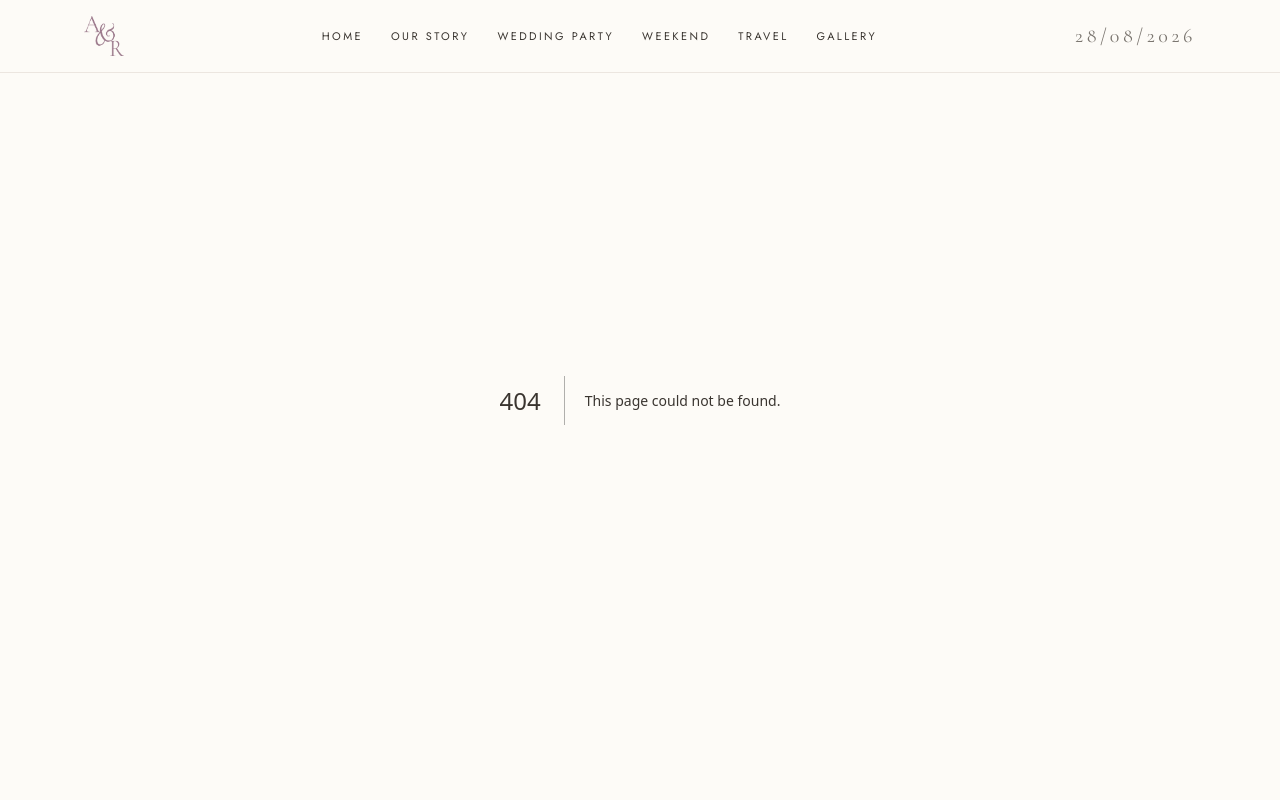
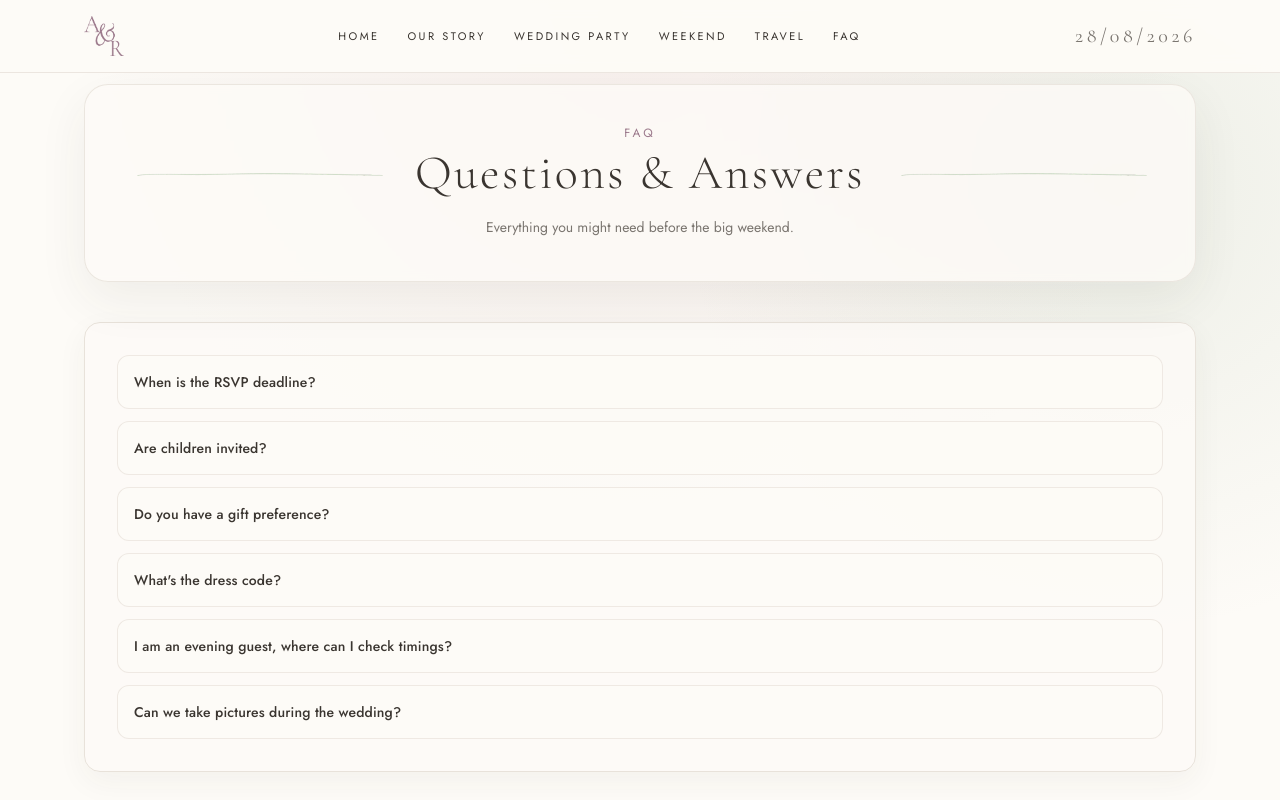
Before and after one commit to ocallarob/wedding-webstite, a Next.js app: page /faq in a window 1280 px wide. Before the commit this address had no page. Shown: the top 800 px of the page. Built offline with nearby package versions, Linux system fonts and the light colour scheme; a web font is replaced by a local one.

Commit message:
feat: misc text changes

```diff
--- /dev/null
+++ b/app/faq/page.tsx
@@ -0,0 +1,45 @@
+import Image from 'next/image';
+import Link from 'next/link';
+import { site } from '../../src/content/site';
+
+export default function FaqPage() {
+  return (
+    <div className="relative overflow-hidden bg-ivory">
+      <div className="pointer-events-none absolute inset-0 bg-[radial-gradient(circle_at_top,rgba(219,184,184,0.18),transparent_52%),radial-gradient(circle_at_88%_22%,rgba(143,168,136,0.14),transparent_34%)]" />
+      <div className="relative mx-auto max-w-6xl space-y-10 px-5 pb-20 pt-[84px]">
+        <header className="rounded-3xl border border-stone/80 bg-ivory/80 px-6 py-10 text-center shadow-[0_18px_50px_rgba(58,53,48,0.07)] backdrop-blur-sm sm:px-10">
+          <p className="text-xs uppercase tracking-[0.26em] text-mauve">FAQ</p>
+          <div className="mt-2 flex items-center gap-4 sm:gap-6">
+            <Image src="/assets/divider-line-transparent.png" alt="" aria-hidden width={388} height={50} className="h-auto w-20 flex-1 opacity-70 sm:w-28" />
+            <h1 className="font-heading text-4xl font-light tracking-[0.05em] text-charcoal sm:text-5xl">Questions & Answers</h1>
+            <Image src="/assets/divider-line-transparent.png" alt="" aria-hidden width={388} height={50} className="h-auto w-20 flex-1 opacity-70 sm:w-28" />
+          </div>
+          <p className="mx-auto mt-4 max-w-2xl text-sm leading-7 text-muted">
+            Everything you might need before the big weekend.
+          </p>
+        </header>
+
+        <section className="rounded-2xl border border-stone bg-ivory/85 p-6 shadow-[0_10px_30px_rgba(58,53,48,0.05)] md:p-8">
+          <div className="space-y-3">
+            {site.travel.faq.map((item) => (
+              <details key={item.question} className="group rounded-xl border border-stone/70 bg-ivory/90 p-4">
+                <summary className="cursor-pointer list-none pr-8 text-sm font-medium tracking-[0.01em] text-charcoal">
+                  {item.question}
+                </summary>
+                <p className="mt-3 text-sm leading-7 text-muted">{item.answer}</p>
+                {'linkHref' in item && 'linkLabel' in item && item.linkHref && item.linkLabel && (
+                  <Link
+                    href={item.linkHref}
+                    className="mt-2 inline-flex items-center gap-1 text-xs uppercase tracking-[0.18em] text-mauve no-underline hover:underline"
+                  >
+                    {item.linkLabel}
+                  </Link>
+                )}
+              </details>
+            ))}
+          </div>
+        </section>
+      </div>
+    </div>
+  );
+}
--- a/app/gallery/page.tsx
+++ b/app/gallery/page.tsx
@@ -1,19 +1,5 @@
 import Image from 'next/image';
-
-const galleryImages = [
-  '/photos/couple-01.jpg',
-  '/photos/couple-02.jpg',
-  '/photos/couple-03.jpg',
-  '/photos/couple-04.jpg',
-  '/photos/couple-05.jpg',
-  '/photos/couple-06.jpg',
-  '/photos/couple-07.jpg',
-  '/photos/couple-08.jpg',
-  '/photos/couple-09.jpg',
-  '/photos/couple-10.jpg',
-  '/photos/couple-11.jpg',
-  '/photos/couple-12.jpg',
-];
+import { site } from '../../src/content/site';
 
 export default function GalleryPage() {
   return (
@@ -34,7 +20,7 @@ export default function GalleryPage() {
 
         <section className="rounded-2xl border border-stone bg-ivory/85 p-6 shadow-[0_10px_30px_rgba(58,53,48,0.05)]">
           <div className="grid gap-4 sm:grid-cols-2 lg:grid-cols-3">
-            {galleryImages.map((imageSrc, index) => (
+            {site.galleryImages.map((imageSrc, index) => (
               <div key={imageSrc} className="overflow-hidden rounded-xl border border-stone/75 bg-ivory/80 p-2">
                 {/* eslint-disable-next-line @next/next/no-img-element */}
                 <img
--- a/app/our-story/page.tsx
+++ b/app/our-story/page.tsx
@@ -1,17 +1,23 @@
 import Image from 'next/image';
+import { unstable_noStore as noStore } from 'next/cache';
 import { site } from '../../src/content/site';
 
-const storyPhotos = [
-  '/photos/couple-03.jpg',
-  '/photos/couple-10.jpg',
-  '/photos/couple-06.jpg',
-  '/photos/couple-04.jpg',
-  '/photos/couple-08.jpg',
-  '/photos/couple-11.jpg',
-] as const;
 const timelineYears = ['2020', '2021', '2022', '2022-2024', '2024'] as const;
+const STORY_PHOTO_COUNT = 6;
+
+function pickRandomPhotos(images: readonly string[], count: number): string[] {
+  const shuffled = [...images];
+  for (let i = shuffled.length - 1; i > 0; i -= 1) {
+    const j = Math.floor(Math.random() * (i + 1));
+    [shuffled[i], shuffled[j]] = [shuffled[j], shuffled[i]];
+  }
+  return shuffled.slice(0, Math.min(count, shuffled.length));
+}
 
 export default function OurStoryPage() {
+  noStore();
+  const storyPhotos = pickRandomPhotos(site.galleryImages, STORY_PHOTO_COUNT);
+
   return (
     <div className="relative overflow-hidden bg-ivory">
       <div className="pointer-events-none absolute inset-0 bg-[radial-gradient(circle_at_top,rgba(219,184,184,0.18),transparent_52%),radial-gradient(circle_at_88%_22%,rgba(143,168,136,0.14),transparent_34%)]" />
--- a/app/page.tsx
+++ b/app/page.tsx
@@ -6,7 +6,7 @@ import { DateEasterEgg } from '../src/components/DateEasterEgg';
 
 const quickInfo = [
   { label: 'Date', value: site.dateText },
-  { label: 'Location', value: 'Lough Erne Resort, Co. Fermanagh', href: 'https://www.lougherneresort.com/' },
+  { label: 'Location', value: 'Lough Erne Resort, Co. Fermanagh', href: '#wedding-schedule' },
   { label: 'RSVP', value: 'By 28 June 2026' },
 ];
 
@@ -71,8 +71,8 @@ const homeWeekendCards: WeekendDay[] = [
     date: 'Saturday',
     events: [
       {
-        time: '3:00 PM',
-        title: 'Afternoon Drinks',
+        time: '4:00 PM',
+        title: 'Afternoon Drinks, Food and Dancing',
         location: "Charlie's Bar",
         locationUrl: 'https://www.google.com/maps/search/?api=1&query=Charlie%27s+Bar+1+Church+St+Enniskillen+BT74+7DW',
       },
@@ -85,7 +85,7 @@ const homeNavItems = [
   { href: '/wedding-party', label: 'Wedding Party' },
   { href: '/weekend', label: 'Weekend' },
   { href: '/travel', label: 'Travel' },
-  { href: '/gallery', label: 'Gallery' },
+  { href: '/faq', label: 'FAQ' },
 ];
 
 const footerNavItems = [
@@ -94,7 +94,7 @@ const footerNavItems = [
   { href: '/wedding-party', label: 'Wedding Party' },
   { href: '/weekend', label: 'Weekend' },
   { href: '/travel', label: 'Travel' },
-  { href: '/gallery', label: 'Gallery' },
+  { href: '/faq', label: 'FAQ' },
 ];
 
 export default function HomePage() {
@@ -135,7 +135,7 @@ export default function HomePage() {
               translation="Welcome"
               className="text-[1.8rem] tracking-[0.01em] sm:text-[2.2rem]"
             />
-            <p className="mx-auto max-w-2xl text-sm leading-7 text-muted">{site.welcomeMessage}</p>
+            {/* <p className="mx-auto max-w-2xl text-sm leading-7 text-muted">{site.welcomeMessage}</p> */}
           </div>
           <div id="header-sentinel" className="h-px w-full" />
           <div className="grid gap-6 lg:grid-cols-[1.15fr_0.85fr] lg:items-stretch">
@@ -152,11 +152,10 @@ export default function HomePage() {
             </div>
             <div className="flex flex-col justify-between gap-5 rounded-2xl border border-stone bg-ivory/70 p-6 text-left">
               <p className="font-heading text-3xl font-light leading-tight text-charcoal">
-                We are so excited to have you as part of our day.
+                We cannot wait to celebrate with you.
               </p>
               <p className="text-sm leading-7 text-muted">
-                From Galway to Fermanagh, this day carries both of our families with it, and we cannot wait to celebrate
-                with all of you.
+                Bringing together Galway and Fermanagh, this weekend is a celebration of love, family, and everyone who means the most to us.
               </p>
               <WaveDivider />
               <div className="grid gap-3 text-sm sm:grid-cols-3 sm:text-center">
@@ -166,12 +165,14 @@ export default function HomePage() {
                     {item.href ? (
                       <a
                         href={item.href}
-                        target="_blank"
-                        rel="noreferrer"
+                        target={item.href.startsWith('#') ? undefined : '_blank'}
+                        rel={item.href.startsWith('#') ? undefined : 'noreferrer'}
                         className="mt-2 inline-flex items-center gap-1 text-sm leading-6 text-charcoal decoration-mauve/30 underline-offset-4 hover:text-mauve hover:underline"
                       >
                         {item.value}
-                        <span aria-hidden className="text-[10px] leading-none align-[0.08em]">↗︎</span>
+                        {!item.href.startsWith('#') && (
+                          <span aria-hidden className="text-[10px] leading-none align-[0.08em]">↗︎</span>
+                        )}
                       </a>
                     ) : item.label === 'Date' ? (
                       <DateEasterEgg
@@ -197,8 +198,9 @@ export default function HomePage() {
               Galway to Fermanagh
             </h2>
             <p className="text-base leading-8 text-muted">
-              We met on 14 August 2020 on the slip in Galway, had a year of long distance in 2021, moved to London in January
-              2022, and got engaged on Dog&apos;s Bay on 22 August 2024.
+              Our story began on the slip in Galway on 14 August 2020.
+              After a year of long distance in 2021, Alannah moved to London
+              where we began our life together, before getting engaged on Dog’s Bay on 22 August 2024.
             </p>
             <IrishPhrase
               phrase="le chéile"
@@ -212,7 +214,7 @@ export default function HomePage() {
           </div>
         </section>
 
-        <section className="relative space-y-6">
+        <section id="wedding-schedule" className="relative scroll-mt-28 space-y-6">
           {/* eslint-disable-next-line @next/next/no-img-element */}
           <img
             src="/assets/menlo-castle-rsvp.png"
--- a/app/travel/page.tsx
+++ b/app/travel/page.tsx
@@ -1,5 +1,4 @@
 import Image from 'next/image';
-import Link from 'next/link';
 import { site } from '../../src/content/site';
 
 export default function TravelPage() {
@@ -15,7 +14,7 @@ export default function TravelPage() {
             <Image src="/assets/divider-line-transparent.png" alt="" aria-hidden width={388} height={50} className="h-auto w-20 flex-1 opacity-70 sm:w-28" />
           </div>
           <p className="mx-auto mt-4 max-w-2xl text-sm leading-7 text-muted">
-            The best way to get around Fermanagh is by car, with plenty of taxi options as well.
+            Make the most of Fermanagh by seeing what it has to offer
           </p>
         </header>
 
@@ -49,7 +48,7 @@ export default function TravelPage() {
             {site.travel.accommodations.map((stay) => (
               <article key={stay.name} className="rounded-xl border border-stone/75 bg-ivory/80 p-4">
                 <h2 className="font-heading text-xl font-light text-charcoal">{stay.name}</h2>
-                <p className="mt-2 text-xs uppercase tracking-[0.2em] text-muted">{stay.distance} • {stay.price}</p>
+                <p className="mt-2 text-xs uppercase tracking-[0.2em] text-muted">{stay.distance}</p>
                 <p className="mt-2 text-sm leading-7 text-charcoal/85">{stay.notes}</p>
                 {stay.link ? (
                   <a
@@ -100,26 +99,6 @@ export default function TravelPage() {
           </div>
         </section>
 
-        <section className="rounded-2xl border border-stone bg-ivory/85 p-6 shadow-[0_10px_30px_rgba(58,53,48,0.05)]">
-          <p className="text-[11px] uppercase tracking-[0.24em] text-mauve">FAQs</p>
-          <div className="mt-4 space-y-4">
-            {site.travel.faq.map((item) => (
-              <article key={item.question} className="rounded-xl border border-stone/75 bg-ivory/80 p-4">
-                <h2 className="font-heading text-xl font-light text-charcoal">{item.question}</h2>
-                <p className="mt-2 text-sm leading-7 text-charcoal/85">{item.answer}</p>
-                {'linkHref' in item && item.linkHref ? (
-                  <Link
-                    href={item.linkHref}
-                    className="mt-2 inline-flex text-xs uppercase tracking-[0.2em] text-mauve underline underline-offset-4"
-                  >
-                    {'linkLabel' in item && item.linkLabel ? item.linkLabel : 'Read more'}
-                  </Link>
-                ) : null}
-              </article>
-            ))}
-          </div>
-        </section>
-
         <section className="rounded-2xl border border-stone bg-ivory/85 p-6 text-center shadow-[0_10px_30px_rgba(58,53,48,0.05)]">
           <p className="text-sm leading-7 text-charcoal/90">
             If you have any issues or need any advice, just message Alannah or Rob for more details.
--- a/app/wedding-party/page.tsx
+++ b/app/wedding-party/page.tsx
@@ -41,7 +41,7 @@ function MemberCard({ member, reversed }: { member: PartyMember; reversed: boole
   return (
     <article className="min-h-[210px] rounded-xl border border-stone/70 bg-ivory/80 p-4">
       <div className={`flex items-start gap-4 ${reversed ? 'flex-row-reverse' : ''}`}>
-        <div className="h-16 w-16 shrink-0 overflow-hidden rounded-full border border-stone/70 bg-ivory">
+        <div className="h-24 w-24 shrink-0 overflow-hidden rounded-full border border-stone/70 bg-ivory sm:h-28 sm:w-28">
           {/* eslint-disable-next-line @next/next/no-img-element */}
           <img
             src={photoSrc}
@@ -55,7 +55,7 @@ function MemberCard({ member, reversed }: { member: PartyMember; reversed: boole
         <div className={`flex-1 ${reversed ? 'text-left' : 'text-right'}`}>
           <h3 className="font-heading text-2xl text-charcoal">{member.name}</h3>
           <p className="text-xs uppercase tracking-[0.22em] text-muted">{member.role}</p>
-          <p className="mt-2 text-sm leading-7 text-charcoal">{member.bio}</p>
+          <p className="mt-2 whitespace-pre-line text-sm leading-7 text-charcoal">{member.bio}</p>
         </div>
       </div>
     </article>
--- a/middleware.ts
+++ b/middleware.ts
@@ -16,6 +16,7 @@ export function middleware(request: NextRequest) {
     pathname.startsWith('/wedding-party') ||
     pathname.startsWith('/weekend') ||
     pathname.startsWith('/travel') ||
+    pathname.startsWith('/faq') ||
     pathname.startsWith('/gallery') ||
     pathname.startsWith('/save-the-date') ||
     pathname.startsWith('/invite-email-preview');
--- a/src/components/SiteFrame.tsx
+++ b/src/components/SiteFrame.tsx
@@ -24,7 +24,7 @@ export function SiteFrame({ coupleNames, dateText, locationText, children }: Pro
     { href: '/wedding-party', label: 'Wedding Party' },
     { href: '/weekend', label: 'Weekend' },
     { href: '/travel', label: 'Travel' },
-    { href: '/gallery', label: 'Gallery' },
+    { href: '/faq', label: 'FAQ' },
   ];
 
   return (
--- a/src/components/SiteHeader.tsx
+++ b/src/components/SiteHeader.tsx
@@ -13,7 +13,7 @@ const navItems = [
   { href: '/wedding-party', label: 'Wedding Party' },
   { href: '/weekend', label: 'Weekend' },
   { href: '/travel', label: 'Travel' },
-  { href: '/gallery', label: 'Gallery' },
+  { href: '/faq', label: 'FAQ' },
 ];
 
 export function SiteHeader() {
--- a/src/content/site.ts
+++ b/src/content/site.ts
@@ -13,18 +13,18 @@ export const site = {
   rsvpDeadline: 'Please RSVP by 28 June 2026',
   welcomeMessage: 'We are so excited to have you as part of our day.',
   galleryImages: [
-    '/photos/hero.jpg',
-    '/photos/dogs-bay.png',
-    '/photos/hero_bw.jpg',
-    '/photos/ar-monogram.png',
-    '/photos/ar-monogram-white.png',
-    '/photos/ar-monogram-192.png',
-    '/photos/ar-monogram-white-192.png',
-    '/photos/ar-monogram-180.png',
-    '/photos/ar-monogram-white-180.png',
-    '/photos/ar-monogram-64.png',
-    '/photos/ar-monogram-white-64.png',
-    '/photos/monogram.png',
+    '/photos/couple-01.jpg',
+    '/photos/couple-02.jpg',
+    '/photos/couple-03.jpg',
+    '/photos/couple-04.jpg',
+    '/photos/couple-05.jpg',
+    '/photos/couple-06.jpg',
+    '/photos/couple-07.jpg',
+    '/photos/couple-08.jpg',
+    '/photos/couple-09.jpg',
+    '/photos/couple-10.jpg',
+    '/photos/couple-11.jpg',
+    '/photos/couple-12.jpg',
   ],
   weekendSchedule: [
     {
@@ -83,7 +83,7 @@ export const site = {
     },
   ],
   dayTwoLogistics: [
-    'A minibus leaves Lough Erne Resort from 3:00 PM and will continue as needed to bring everyone into town.',
+    'A minibus leaves Lough Erne Resort from 3:45 PM and will continue as needed to bring everyone into town.',
     "Let us know if you'd like a seat, it's on us.",
     'Minibuses back to the hotel will run throughout the evening at different times.',
     'Ask one of the bridal party on the night for pickup times and directions.',
@@ -102,22 +102,22 @@ export const site = {
         {
           name: 'Caoimhe Leonard',
           role: 'Maid of Honour',
-          bio: "Met on 9 July 2001. Veterinary nursing with all the animal handling experience needed for Dan, and the perfect opposite number.",
+          bio: "Alannah's sister, a caring and dependable veterinary nurse with all the animal handling experience required for Dan!",
         },
         {
           name: 'Caragh Leonard',
           role: 'Bridesmaid',
-          bio: 'Met on 19 November 2003.',
+          bio: "Alannah's youngest sister. Has a track record for choosing group costumes over big occasions, she's expertly avoided a clash by graduating Monday before the wedding with the very important group outfit on Friday",
         },
         {
           name: 'Emma Horgan',
           role: 'Bridesmaid',
-          bio: "Met on the first day of college in Corrib Village. We travelled America together and we're still friends, she's a keeper.",
+          bio: "Met in Corrib Village on day one of college. Survived student life together, travelled America together and somehow still friends",
         },
         {
           name: 'Claire McBride',
           role: 'Bridesmaid',
-          bio: "Met in a nightclub toilet in London, now Alannah's best friend.",
+          bio: "Met in a London nightclub toilet. Still friends. Now also very grown up, having a baby the month after the wedding",
         },
       ],
     },
@@ -132,7 +132,7 @@ export const site = {
         {
           name: 'Dean Madden',
           role: 'Groomsman',
-          bio: 'Speaks the most I-talian of the group.',
+          bio: 'On paper the most responsible, with a wife, a house and two kids. In practice however...\nSpeaks the most I-talian of the group.',
         },
         {
           name: 'Richie Bennett',
@@ -222,6 +222,13 @@ export const site = {
         link: 'https://www.lougherneresort.com/',
       },
       {
+        name: 'Belmore Court & Motel',
+        distance: 'Enniskillen',
+        price: 'Varies',
+        notes: 'Popular and well-located option with a range of room types, free parking, and regular bus/taxi access nearby.',
+        link: 'https://www.motel.co.uk/',
+      },
+      {
         name: 'Killyhevlin Hotel',
         distance: 'Enniskillen',
         price: 'Varies',
@@ -242,13 +249,6 @@ export const site = {
         notes: 'Stylish boutique option close to the town centre, with an on-site bar/restaurant and straightforward access to wedding transport routes.',
         link: 'https://www.fermanaghlakelands.com/accommodation/westville-hotel-p680281',
       },
-      {
-        name: 'Belmore Court & Motel',
-        distance: 'Enniskillen',
-        price: 'Varies',
-        notes: 'Popular and well-located option with a range of room types, free parking, and regular bus/taxi access nearby.',
-        link: 'https://www.motel.co.uk/',
-      },
     ],
     faq: [
       {
@@ -257,19 +257,15 @@ export const site = {
       },
       {
         question: 'Are children invited?',
-        answer: "We're keeping the day for children aged 5 and over. If your child's name is not on your invitation, they are not included. Thank you so much for understanding.",
-      },
-      {
-        question: "What's the dress code?",
-        answer: 'Formal (classic Irish wedding). Think suits, ties, midi/maxi dresses or elevated cocktail attire, and shoes you can dance in.',
+        answer: "We're keeping the day for children aged 5 and over. If your child's name is not on your invitation, they are unfortunately not invited. Thank you so much for understanding!",
       },
       {
         question: 'Do you have a gift preference?',
         answer: "Your presence is the best gift. If you'd still like to give something, we would be very grateful for a contribution to our honeymoon/future fund.",
       },
       {
-        question: 'Can we take pictures during the wedding?',
-        answer: 'Please no photos during the Mass. After the ceremony, take as many as you like, and feel free to tag us on social media.',
+        question: "What's the dress code?",
+        answer: 'Formal (Classic Wedding Attire). Dress to impress and bring your dancing shoes!',
       },
       {
         question: 'I am an evening guest, where can I check timings?',
@@ -277,6 +273,10 @@ export const site = {
         linkLabel: 'View weekend schedule',
         linkHref: '/weekend',
       },
+      {
+        question: 'Can we take pictures during the wedding?',
+        answer: 'We kindly ask you not to take photos during the Mass. After the ceremony, take as many as you like, and don\'t forget to tag us on social media!',
+      },
     ],
   },
 } as const;
```
Also changed, not shown: 1 other file (tests, documents, lock files or other folders).
